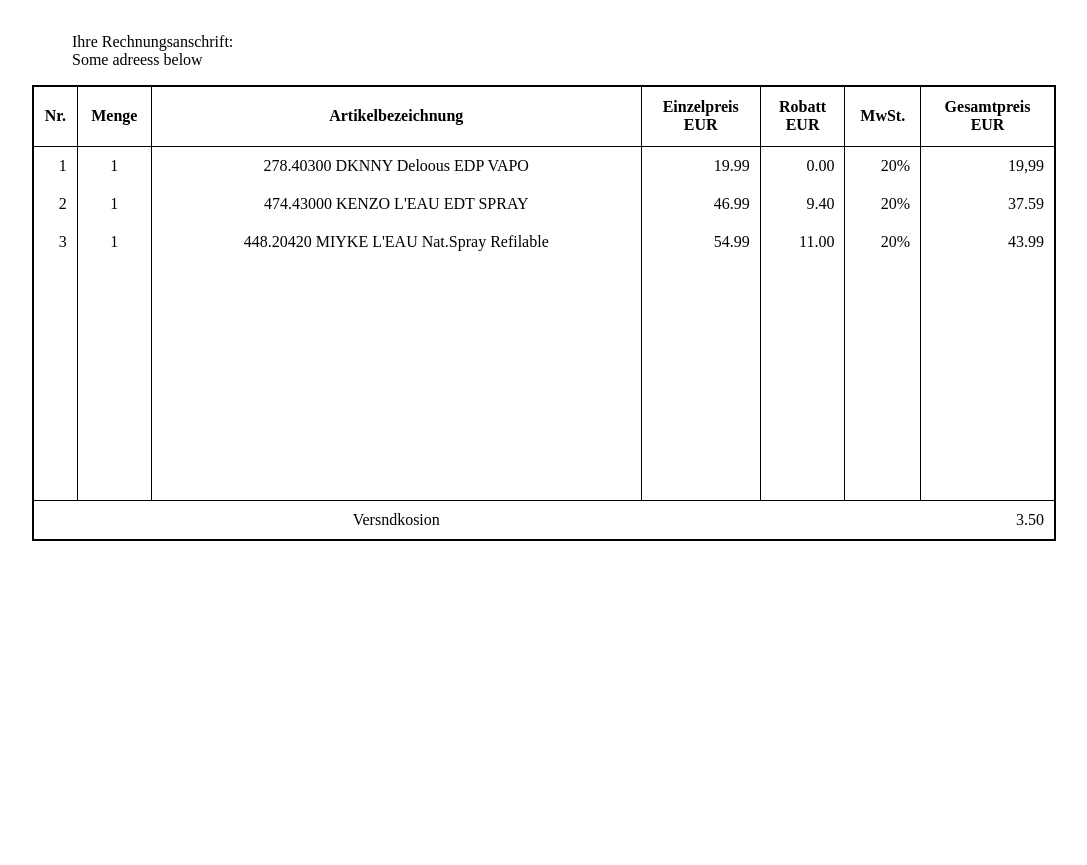
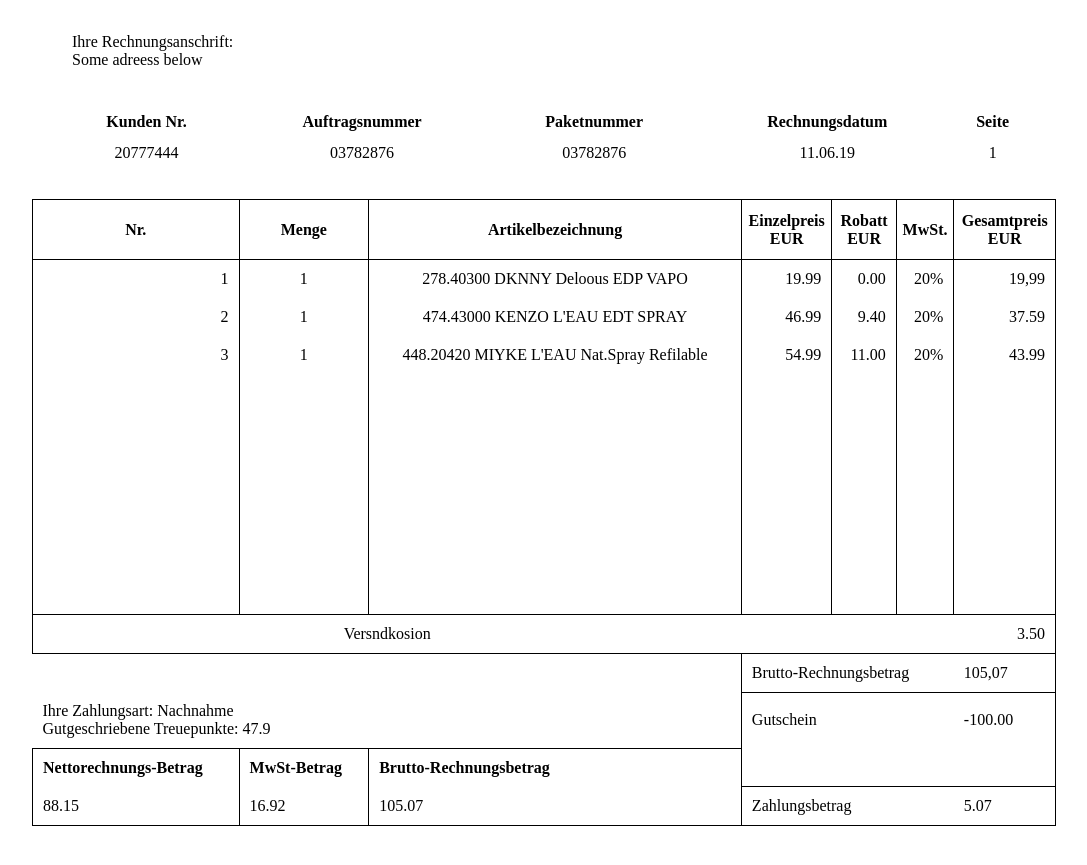
Before and after one commit to Pathfinder30m/html-to-pdf, a plain HTML site: page index.html in a window 1280 px wide. Shown: the part 385-1250 px from the top of the page, without its empty margins (96-1183 px from the left). Before the commit the page ends 1054 px from the top, so only its background shows below. Drawn offline with Linux system fonts and the light colour scheme.

Commit message:
0.1.1
table need to be redone

```diff
--- a/index.html
+++ b/index.html
@@ -20,7 +20,25 @@
             </table>
         </div>
         <div class="headadress">
-            <p>Ihre Rechnungsanschrift:<br>Some adreess below</p>
+            <p><b></b>Ihre Rechnungsanschrift:</b><br>Some adreess below</p>
+        </div>
+        <div>
+            <table id="infoTab">
+                <tr id="infoTabHead">
+                    <th>Kunden Nr.</th>
+                    <th>Auftragsnummer</th>
+                    <th>Paketnummer</th>
+                    <th>Rechnungsdatum</th>
+                    <th>Seite</th>
+                </tr>
+                <tr id="infotabDescr">
+                    <td>20777444</td>
+                    <td>03782876</td>
+                    <td>03782876</td>
+                    <td>11.06.19</td>
+                    <td>1</td>
+                </tr>
+            </table>
         </div>
         <div>
             <table id="firstTable">
@@ -72,15 +90,39 @@
 
                  </tr>
                  <tr id="firstTableSumm">
-                    <td></td>
-                    <td></td>
-                    <td class="artikel" style="border: none;">Versndkosion</td>
-                    <td></td>
-                    <td></td>
-                    <td></td>
-                    <td class="gesam" style="border: none;">3.50</td>
+                    <td colspan="3" class="artikel" id="vers" style="border-right: 0px;">Versndkosion</td>
+
+                    <td colspan="4" class="gesam" id="versSumm" style="border-left: 0px;">3.50</td>
                  </tr>
+                 <tr>
+                    <td colspan="3"></td>
+                    <td colspan="3" id="botomRightName1">Brutto-Rechnungsbetrag</td>
+                    <td id="botomRightSumm1">105,07</td>
+
+                 </tr>
+                 <tr>
+                    <td colspan="3" rowspan="2">Ihre Zahlungsart: Nachnahme<br>Gutgeschriebene Treuepunkte: 47.9</td>
+                    <td colspan="3" rowspan="2" id="botomRightName2">Gutschein</td>
+                    <td rowspan="2"id="botomRightSumm2">-100.00</td>
+                 </tr>
+                 <tr></tr>
+                 <tr ></tr>
+                 <tr class="botomRightTable" style="border-right: 1px solid black">
+                    <td id="botomRightHead1"><b>Nettorechnungs-Betrag</b></td>
+                    <td id="botomRightHead2"><b>MwSt-Betrag</b></td>
+                    <td id="botomRightHead3"><b>Brutto-Rechnungsbetrag</b></td>
+
+                 </tr>
+                 <tr class="botomRightTable">
+                    <td id="botomRightDesk1">88.15</td>
+                    <td id="botomRightDesk2">16.92</td>
+                    <td id="botomRightDesk3">105.07</td>
+                    <td colspan="3" id="botomRightName3">Zahlungsbetrag</td>
+                    <td id="botomRightSumm3">5.07</td>
+                 </tr>
+
             </table>
+
         </div>
 
     </body>
--- a/style.css
+++ b/style.css
@@ -24,14 +24,13 @@
 }
 #firstTable {
     width: 100%;
-    border: 2px solid black;
-    border-collapse: collapse;
+   border-collapse: collapse;
 }
 #firstTableHead {
     justify-content: flex-start;
     text-align: center;
     border: 1px solid black;
-    border-collapse: collapse;
+
     height: 60px;
 }
 
@@ -40,19 +39,25 @@
 }
 .table1 {
     border: 1px solid black;
-    border-collapse: collapse;
+
 
 }
 .nr, .menge, .artikel, .enzel, .robat, .mwst, .gesam {
 
         border: solid black;
         border-width: 0px 1px;
-        border-collapse: collapse;
+
+}
+.nr {
+    border-left: 1px solid black;
+}
+.gesam {
+    border-right: 1px solid black;
 }
 #firstTableSumm {
     border: solid black;
     border-width: 1px 0px;
-    border-collapse: collapse;
+
 }
 #firstTableFourthRow {
     height: 240px;
@@ -69,3 +74,72 @@
 td {
     padding: 10px;
 }
+#infoTab {
+    width: 100%;
+    text-align: center;
+    padding: 25px;
+}
+#botomRightHead1 {
+    border-top: 1px solid black;
+    border-left: 1px solid black;
+    border-collapse: collapse;
+}
+#botomRightHead2 {
+    border-top: 1px solid black;
+    border-left: 1px solid black;
+    border-right: 1px solid black;
+    border-collapse: collapse;
+}
+#botomRightHead3 {
+    border-top: 1px solid black;
+    border-right: 1px solid black;
+    border-collapse:separate;
+}
+#botomRightDesk1 {
+    border-left:1px solid black ;
+    border-bottom: 1px solid black;
+    border-collapse: collapse;
+}
+#botomRightDesk2 {
+    border-left:1px solid black ;
+    border-right: 1px solid black;
+    border-bottom: 1px solid black;
+}
+#botomRightDesk3 {
+    border-right:1px solid black ;
+    border-bottom:1px solid black ;
+    border-collapse: separate;
+}
+#vers {
+    border-left: 1px solid black;
+    border-collapse: collapse;
+}
+#versSumm {
+    border-right: 1px solid black;
+    border-collapse: collapse;
+}
+#botomRightName1,  #botomRightName3 {
+    border-top: 1px solid black ;
+    border-bottom: 1px solid black ;
+    border-left: 1px solid black ;
+    border-collapse: collapse;
+}
+#botomRightSumm1, #botomRightSumm3 {
+    border-top: 1px solid black ;
+    border-bottom: 1px solid black ;
+    border-right: 1px solid black ;
+    border-collapse: collapse;
+}
+ #botomRightName2, #botomRightSumm2 {
+    border-top: 1px solid black ;
+    border-collapse: collapse;
+}
+#botomRightName2 {
+    border-left:  1px solid black  ;
+}
+#botomRightSumm2 {
+    border-right:  1px solid black  ;
+}
+.botomRightTable {
+    border-collapse: separate;
+}
```
